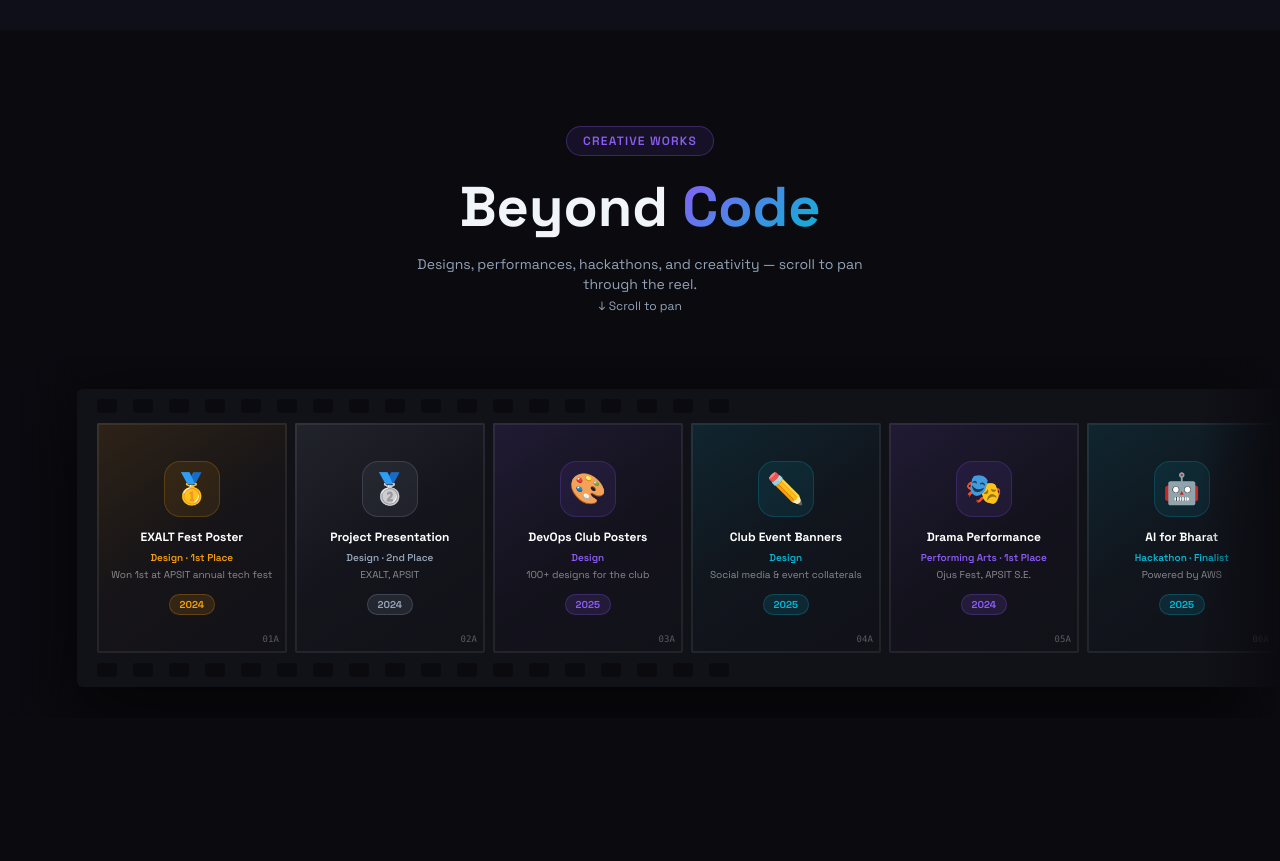
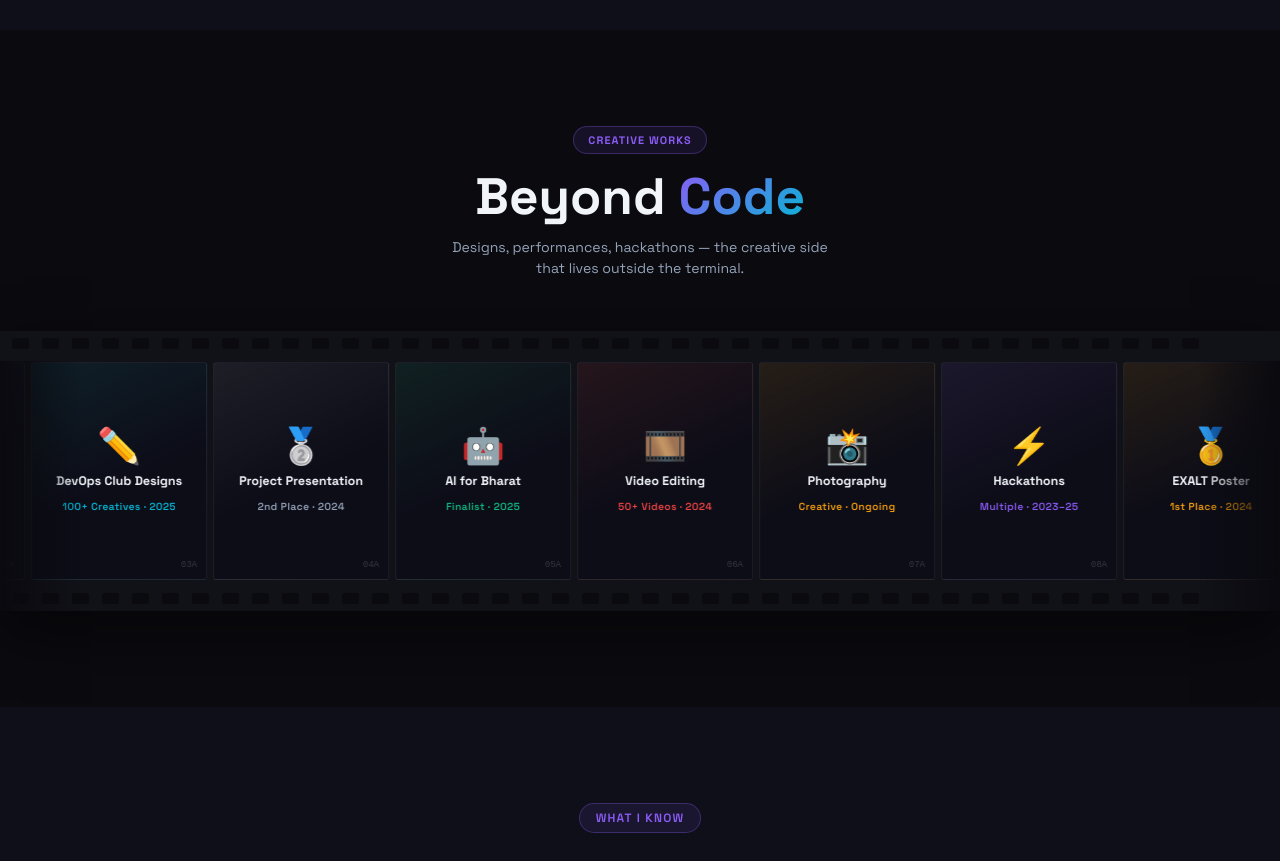
Before and after one commit to PS8760/portfolio, a React (Vite) app in the folder frontend/: page / in a window 1280 px wide. Shown: the part 3280-4141 px from the top of the page. Built offline with nearby package versions, Linux system fonts and the light colour scheme; no server answers.

Commit message:
Replace FilmStrip with auto-scrolling film reel, add CreativeWall, fix scroll progress

```diff
--- a/frontend/src/App.jsx
+++ b/frontend/src/App.jsx
@@ -27,7 +27,7 @@ export default function App() {
       <Cursor />
       <NowCoding />
       <Header />
-      <main style={{ position: 'relative', zIndex: 1 }}>
+      <main style={{ position: 'relative' }}>
         <Hero />
         <SectionReveal><About /></SectionReveal>
         <SectionReveal delay={50}><Story /></SectionReveal>
--- /dev/null
+++ b/frontend/src/components/CreativeWall.jsx
@@ -0,0 +1,161 @@
+import { useEffect, useRef } from 'react';
+import { useTheme } from '../context/ThemeContext';
+
+const items = [
+  { emoji: '🥇', title: '1st Place — Poster Competition', sub: 'EXALT, APSIT · 2024', desc: 'Designed and won first prize at the annual technical fest.', color: '#f59e0b', size: 'tall' },
+  { emoji: '🎭', title: '1st Place — Drama', sub: 'Ojus Fest, APSIT · 2024', desc: 'Performed and won the drama competition in S.E.', color: '#8b5cf6', size: 'normal' },
+  { emoji: '✏️', title: '100+ Designs', sub: 'DevOps Club · 2025', desc: 'Posters, banners, and social media creatives as Design Coordinator.', color: '#06b6d4', size: 'wide' },
+  { emoji: '🥈', title: '2nd Place — Project Presentation', sub: 'EXALT, APSIT · 2024', desc: 'Secured second prize in the project presentation event.', color: '#94a3b8', size: 'normal' },
+  { emoji: '🤖', title: 'AI for Bharat — Finalist', sub: 'Powered by AWS · 2025', desc: 'Final prototype phase of the national hackathon.', color: '#10b981', size: 'normal' },
+  { emoji: '🎞️', title: '50+ Videos Edited', sub: 'Cinematography · 2024', desc: 'Edited reels, short films, and event recaps.', color: '#ef4444', size: 'normal' },
+  { emoji: '📸', title: 'Photography', sub: 'Creative · Ongoing', desc: 'Capturing moments — a passion inherited from Aai.', color: '#f59e0b', size: 'wide' },
+  { emoji: '⚡', title: 'Multiple Hackathons', sub: 'Various · 2023–25', desc: 'Led teams, built fast, learned faster.', color: '#8b5cf6', size: 'normal' },
+];
+
+function BentoCard({ item, i }) {
+  const ref = useRef(null);
+
+  useEffect(() => {
+    const el = ref.current;
+    if (!el) return;
+    const obs = new IntersectionObserver(([e]) => {
+      if (e.isIntersecting) {
+        setTimeout(() => el.classList.add('cw-in'), i * 80);
+        obs.disconnect();
+      }
+    }, { threshold: 0.12 });
+    obs.observe(el);
+    return () => obs.disconnect();
+  }, [i]);
+
+  return (
+    <div ref={ref} className={`cw-card cw-${item.size}`} style={{ '--c': item.color }}>
+      <div className="cw-card-bg" />
+      <span className="cw-emoji">{item.emoji}</span>
+      <div className="cw-body">
+        <p className="cw-sub">{item.sub}</p>
+        <h3 className="cw-title">{item.title}</h3>
+        <p className="cw-desc">{item.desc}</p>
+      </div>
+    </div>
+  );
+}
+
+export default function CreativeWall() {
+  const { theme } = useTheme();
+  const isDark = theme === 'dark';
+
+  const bg = isDark ? '#0a0a0f' : '#f5f5f3';
+  const cardBg = isDark ? '#13131f' : '#ffffff';
+  const border = isDark ? 'rgba(255,255,255,0.07)' : 'rgba(0,0,0,0.08)';
+  const text = isDark ? '#f1f5f9' : '#111111';
+  const muted = isDark ? '#94a3b8' : '#666666';
+
+  return (
+    <section id="creative" style={{ background: bg, padding: '96px 0' }}>
+      <style>{`
+        .cw-card {
+          position: relative;
+          border-radius: 18px;
+          padding: 24px;
+          border: 1px solid ${border};
+          background: ${cardBg};
+          overflow: hidden;
+          opacity: 0;
+          transform: translateY(28px) scale(0.97);
+          transition: opacity 0.5s ease, transform 0.5s ease, border-color 0.25s, box-shadow 0.25s;
+          display: flex;
+          flex-direction: column;
+          gap: 12px;
+        }
+        .cw-card.cw-in {
+          opacity: 1;
+          transform: translateY(0) scale(1);
+        }
+        .cw-card:hover {
+          border-color: var(--c);
+          box-shadow: 0 6px 36px color-mix(in srgb, var(--c) 18%, transparent);
+          transform: translateY(-3px) scale(1);
+        }
+        .cw-card-bg {
+          position: absolute;
+          inset: 0;
+          background: radial-gradient(ellipse at 10% 90%, color-mix(in srgb, var(--c) 12%, transparent), transparent 65%);
+          pointer-events: none;
+          z-index: 0;
+        }
+        .cw-emoji {
+          font-size: 2rem;
+          position: relative;
+          z-index: 1;
+          line-height: 1;
+        }
+        .cw-body { position: relative; z-index: 1; }
+        .cw-sub {
+          font-size: 0.68rem;
+          font-weight: 700;
+          letter-spacing: 0.07em;
+          text-transform: uppercase;
+          color: var(--c);
+          margin: 0 0 5px;
+        }
+        .cw-title {
+          font-size: 0.95rem;
+          font-weight: 800;
+          color: ${text};
+          margin: 0 0 6px;
+          line-height: 1.3;
+        }
+        .cw-desc {
+          font-size: 0.78rem;
+          color: ${muted};
+          margin: 0;
+          line-height: 1.55;
+        }
+
+        /* Bento grid */
+        .cw-grid {
+          display: grid;
+          grid-template-columns: repeat(2, 1fr);
+          gap: 16px;
+          max-width: 1000px;
+          margin: 0 auto;
+          padding: 0 24px;
+        }
+        @media (min-width: 768px) {
+          .cw-grid { grid-template-columns: repeat(4, 1fr); }
+          .cw-wide { grid-column: span 2; }
+          .cw-tall { grid-row: span 2; }
+        }
+      `}</style>
+
+      {/* Header */}
+      <div style={{ textAlign: 'center', marginBottom: '52px', padding: '0 24px' }}>
+        <span style={{
+          display: 'inline-block', fontSize: '0.68rem', fontWeight: 700,
+          letterSpacing: '0.1em', textTransform: 'uppercase',
+          padding: '5px 14px', borderRadius: '999px',
+          color: '#8b5cf6', background: 'rgba(139,92,246,0.1)',
+          border: '1px solid rgba(139,92,246,0.3)', marginBottom: '14px',
+        }}>
+          Creative Works
+        </span>
+        <h2 style={{
+          fontSize: 'clamp(2rem,5vw,3.2rem)', fontWeight: 800,
+          color: text, margin: '0 0 10px', lineHeight: 1.15,
+        }}>
+          Beyond <span className="gradient-text">Code</span>
+        </h2>
+        <p style={{ fontSize: '0.88rem', color: muted, maxWidth: '400px', margin: '0 auto' }}>
+          Designs, performances, hackathons — the creative side that lives outside the terminal.
+        </p>
+      </div>
+
+      <div className="cw-grid">
+        {items.map((item, i) => (
+          <BentoCard key={i} item={item} i={i} />
+        ))}
+      </div>
+    </section>
+  );
+}
--- a/frontend/src/components/FilmStrip.jsx
+++ b/frontend/src/components/FilmStrip.jsx
@@ -1,145 +1,155 @@
-import { useEffect, useRef } from 'react';
-import gsap from 'gsap';
-import { ScrollTrigger } from 'gsap/ScrollTrigger';
 import { useTheme } from '../context/ThemeContext';
 
-gsap.registerPlugin(ScrollTrigger);
-
-// Only real creative works Pranav has mentioned
 const frames = [
-  { label: 'EXALT Fest Poster', type: 'Design · 1st Place', emoji: '🥇', color: '#f59e0b', year: '2024', desc: 'Won 1st at APSIT annual tech fest' },
-  { label: 'Project Presentation', type: 'Design · 2nd Place', emoji: '🥈', color: '#94a3b8', year: '2024', desc: 'EXALT, APSIT' },
-  { label: 'DevOps Club Posters', type: 'Design', emoji: '🎨', color: '#8b5cf6', year: '2025', desc: '100+ designs for the club' },
-  { label: 'Club Event Banners', type: 'Design', emoji: '✏️', color: '#06b6d4', year: '2025', desc: 'Social media & event collaterals' },
-  { label: 'Drama Performance', type: 'Performing Arts · 1st Place', emoji: '🎭', color: '#8b5cf6', year: '2024', desc: 'Ojus Fest, APSIT S.E.' },
-  { label: 'AI for Bharat', type: 'Hackathon · Finalist', emoji: '🤖', color: '#06b6d4', year: '2025', desc: 'Powered by AWS' },
-  { label: 'ContentGenei', type: 'Hackathon Project', emoji: '⚡', color: '#10b981', year: '2025', desc: 'AI content platform' },
-  { label: 'Video Editing', type: 'Cinematography', emoji: '🎞️', color: '#ef4444', year: '2024', desc: '50+ videos edited' },
-  { label: 'Photography', type: 'Creative', emoji: '📸', color: '#f59e0b', year: '2024', desc: 'Inspired by Aai' },
+  { emoji: '🥇', label: 'EXALT Poster', sub: '1st Place · 2024', color: '#f59e0b' },
+  { emoji: '🎭', label: 'Drama Performance', sub: '1st Place · 2024', color: '#8b5cf6' },
+  { emoji: '✏️', label: 'DevOps Club Designs', sub: '100+ Creatives · 2025', color: '#06b6d4' },
+  { emoji: '🥈', label: 'Project Presentation', sub: '2nd Place · 2024', color: '#94a3b8' },
+  { emoji: '🤖', label: 'AI for Bharat', sub: 'Finalist · 2025', color: '#10b981' },
+  { emoji: '🎞️', label: 'Video Editing', sub: '50+ Videos · 2024', color: '#ef4444' },
+  { emoji: '📸', label: 'Photography', sub: 'Creative · Ongoing', color: '#f59e0b' },
+  { emoji: '⚡', label: 'Hackathons', sub: 'Multiple · 2023–25', color: '#8b5cf6' },
 ];
 
+const doubled = [...frames, ...frames];
+
 export default function FilmStrip() {
-  const stripRef = useRef(null);
-  const trackRef = useRef(null);
-  const sectionRef = useRef(null);
   const { theme } = useTheme();
   const isDark = theme === 'dark';
 
-  const c = {
-    bg: isDark ? '#0a0a0f' : '#ffffff',
-    text: isDark ? '#f1f5f9' : '#111111',
-    muted: isDark ? '#94a3b8' : '#555555',
-    filmBg: '#111118',
-    hole: isDark ? '#0a0a0f' : '#222230',
-  };
+  return (
+    <section id="creative" style={{
+      background: isDark ? '#0a0a0f' : '#f5f5f3',
+      padding: '96px 0',
+    }}>
+      <style>{`
+        @keyframes filmroll {
+          0%   { transform: translateX(0); }
+          100% { transform: translateX(-50%); }
+        }
+        .fs-track {
+          display: flex;
+          width: max-content;
+          animation: filmroll 30s linear infinite;
+          will-change: transform;
+        }
+        .fs-track:hover { animation-play-state: paused; }
+        .fs-frame {
+          flex-shrink: 0;
+          width: 176px;
+          height: 218px;
+          margin: 0 3px;
+          border-radius: 3px;
+          border: 1.5px solid rgba(255,255,255,0.07);
+          display: flex;
+          flex-direction: column;
+          align-items: center;
+          justify-content: center;
+          gap: 10px;
+          position: relative;
+          transition: border-color 0.2s, transform 0.2s;
+          cursor: default;
+        }
+        .fs-frame:hover {
+          border-color: var(--fc);
+          transform: scaleY(1.03);
+          z-index: 2;
+        }
+        .fs-num {
+          position: absolute;
+          bottom: 7px; right: 9px;
+          font-size: 9px;
+          font-family: monospace;
+          color: rgba(255,255,255,0.18);
+          user-select: none;
+        }
+        .fs-holes {
+          display: flex;
+          align-items: center;
+          gap: 13px;
+          padding: 7px 12px;
+          width: max-content;
+        }
+        .fs-hole {
+          width: 17px;
+          height: 11px;
+          border-radius: 3px;
+          flex-shrink: 0;
+        }
+      `}</style>
 
-  useEffect(() => {
-    const ctx = gsap.context(() => {
-      const totalWidth = trackRef.current.scrollWidth - stripRef.current.offsetWidth;
-
-      gsap.to(trackRef.current, {
-        x: -totalWidth,
-        ease: 'none',
-        scrollTrigger: {
-          trigger: sectionRef.current,
-          start: 'top top',
-          end: () => `+=${totalWidth * 1.1}`,
-          scrub: 1.2,
-          pin: true,
-          anticipatePin: 1,
-        },
-      });
-
-      gsap.fromTo('.filmstrip-header', { opacity: 0, y: 30 }, {
-        opacity: 1, y: 0, duration: 0.8, ease: 'power3.out',
-        scrollTrigger: { trigger: '.filmstrip-header', start: 'top 85%' },
-      });
-    }, sectionRef);
-    return () => ctx.revert();
-  }, []);
-
-  const holes = Array.from({ length: 18 });
-
-  return (
-    <section id="creative" ref={sectionRef} style={{ background: c.bg, position: 'relative', zIndex: 1 }}>
-      <div className="filmstrip-header text-center pt-24 pb-10 px-6">
-        <span className="inline-flex items-center gap-2 text-xs font-semibold tracking-widest uppercase px-4 py-1.5 rounded-full border mb-4"
-          style={{ color: '#8b5cf6', background: 'rgba(139,92,246,0.1)', borderColor: 'rgba(139,92,246,0.3)' }}>
-          Creative Works
-        </span>
-        <h2 className="font-extrabold leading-tight" style={{ fontSize: 'clamp(2rem,5vw,3.5rem)', color: c.text }}>
+      {/* Header */}
+      <div style={{ textAlign: 'center', marginBottom: '52px', padding: '0 24px' }}>
+        <span style={{
+          display: 'inline-block', fontSize: '0.68rem', fontWeight: 700,
+          letterSpacing: '0.1em', textTransform: 'uppercase',
+          padding: '5px 14px', borderRadius: '999px',
+          color: '#8b5cf6', background: 'rgba(139,92,246,0.1)',
+          border: '1px solid rgba(139,92,246,0.3)', marginBottom: '14px',
+        }}>Creative Works</span>
+        <h2 style={{
+          fontSize: 'clamp(2rem,5vw,3.2rem)', fontWeight: 800, lineHeight: 1.15,
+          color: isDark ? '#f1f5f9' : '#111111', margin: '0 0 10px',
+        }}>
           Beyond <span className="gradient-text">Code</span>
         </h2>
-        <p className="mt-3 text-sm max-w-md mx-auto" style={{ color: c.muted }}>
-          Designs, performances, hackathons, and creativity — scroll to pan through the reel.
+        <p style={{ fontSize: '0.88rem', color: isDark ? '#94a3b8' : '#666', maxWidth: '400px', margin: '0 auto' }}>
+          Designs, performances, hackathons — the creative side that lives outside the terminal.
         </p>
-        <p className="mt-2 text-xs animate-bounce" style={{ color: c.muted }}>↓ Scroll to pan</p>
       </div>
 
-      {/* Film strip viewport */}
-      <div ref={stripRef} className="overflow-hidden relative" style={{ height: '360px' }}>
-        <div ref={trackRef} className="flex items-center h-full" style={{ width: 'max-content', paddingLeft: '6vw', paddingRight: '6vw' }}>
-
-          <div className="relative flex flex-col" style={{ background: c.filmBg, borderRadius: '6px', boxShadow: '0 24px 80px rgba(0,0,0,0.6)' }}>
+      {/* Reel wrapper — overflow hidden only on x */}
+      <div style={{ overflowX: 'hidden', background: '#111118', boxShadow: '0 20px 60px rgba(0,0,0,0.45)' }}>
 
         {/* Top sprocket holes */}
-            <div className="flex items-center gap-4 px-5 py-2.5">
-              {holes.map((_, i) => (
-                <div key={i} className="w-5 h-3.5 rounded flex-shrink-0" style={{ background: c.hole }} />
+        <div style={{ overflowX: 'hidden' }}>
+          <div className="fs-holes">
+            {Array.from({ length: 40 }).map((_, i) => (
+              <div key={i} className="fs-hole" style={{ background: isDark ? '#0a0a0f' : '#1a1a2e' }} />
             ))}
+          </div>
         </div>
 
         {/* Frames */}
-            <div className="flex gap-2 px-5">
-              {frames.map((frame, i) => (
-                <div key={i} className="flex-shrink-0 relative group"
-                  style={{ width: '190px', height: '230px' }}>
-                  {/* Frame border lines (film gate) */}
-                  <div className="absolute inset-0" style={{ border: '2px solid rgba(255,255,255,0.07)', borderRadius: '2px' }} />
-
-                  {/* Frame content */}
-                  <div className="w-full h-full flex flex-col items-center justify-center gap-3 transition-all duration-400 group-hover:scale-[1.03]"
-                    style={{ background: `linear-gradient(145deg, ${frame.color}20, ${frame.color}06, transparent)` }}>
-                    <div className="w-14 h-14 rounded-2xl flex items-center justify-center text-3xl"
-                      style={{ background: `${frame.color}18`, border: `1px solid ${frame.color}35` }}>
-                      {frame.emoji}
-                    </div>
-                    <div className="text-center px-3">
-                      <p className="text-white text-xs font-bold leading-snug">{frame.label}</p>
-                      <p className="text-[10px] mt-1 font-semibold" style={{ color: frame.color }}>{frame.type}</p>
-                      <p className="text-[10px] mt-0.5 opacity-50 text-white">{frame.desc}</p>
-                    </div>
-                    <span className="text-[10px] px-2.5 py-0.5 rounded-full font-bold"
-                      style={{ background: `${frame.color}22`, color: frame.color, border: `1px solid ${frame.color}40` }}>
-                      {frame.year}
+        <div style={{ padding: '6px 0' }}>
+          <div className="fs-track">
+            {doubled.map((f, i) => (
+              <div
+                key={i}
+                className="fs-frame"
+                style={{
+                  '--fc': f.color,
+                  background: `linear-gradient(155deg, ${f.color}18 0%, #0d0d18 55%)`,
+                }}
+              >
+                <span style={{ fontSize: '2.2rem', lineHeight: 1 }}>{f.emoji}</span>
+                <span style={{ fontSize: '0.78rem', fontWeight: 800, color: '#f1f5f9', textAlign: 'center', padding: '0 10px', lineHeight: 1.3 }}>
+                  {f.label}
                 </span>
-                  </div>
-
-                  {/* Frame number (film aesthetic) */}
-                  <div className="absolute bottom-1.5 right-2 text-[9px] font-mono opacity-30 text-white select-none">
-                    {String(i + 1).padStart(2, '0')}A
-                  </div>
+                <span style={{ fontSize: '0.64rem', fontWeight: 600, color: f.color, letterSpacing: '0.04em', textAlign: 'center' }}>
+                  {f.sub}
+                </span>
+                <span className="fs-num">{String((i % frames.length) + 1).padStart(2, '0')}A</span>
               </div>
             ))}
           </div>
+        </div>
 
         {/* Bottom sprocket holes */}
-            <div className="flex items-center gap-4 px-5 py-2.5">
-              {holes.map((_, i) => (
-                <div key={i} className="w-5 h-3.5 rounded flex-shrink-0" style={{ background: c.hole }} />
+        <div style={{ overflowX: 'hidden' }}>
+          <div className="fs-holes">
+            {Array.from({ length: 40 }).map((_, i) => (
+              <div key={i} className="fs-hole" style={{ background: isDark ? '#0a0a0f' : '#1a1a2e' }} />
             ))}
           </div>
         </div>
       </div>
 
-        {/* Edge vignettes */}
-        <div className="absolute inset-y-0 left-0 w-20 pointer-events-none z-10"
-          style={{ background: `linear-gradient(to right, ${c.bg}, transparent)` }} />
-        <div className="absolute inset-y-0 right-0 w-20 pointer-events-none z-10"
-          style={{ background: `linear-gradient(to left, ${c.bg}, transparent)` }} />
+      {/* Side fades */}
+      <div style={{ position: 'relative', height: 0 }}>
+        <div style={{ position: 'absolute', top: '-250px', left: 0, width: '80px', height: '250px', background: `linear-gradient(to right, ${isDark ? '#0a0a0f' : '#f5f5f3'}, transparent)`, pointerEvents: 'none', zIndex: 3 }} />
+        <div style={{ position: 'absolute', top: '-250px', right: 0, width: '80px', height: '250px', background: `linear-gradient(to left, ${isDark ? '#0a0a0f' : '#f5f5f3'}, transparent)`, pointerEvents: 'none', zIndex: 3 }} />
       </div>
-
-      <div className="pb-24" />
     </section>
   );
 }
--- a/frontend/src/components/ScrollProgress.jsx
+++ b/frontend/src/components/ScrollProgress.jsx
@@ -1,24 +1,31 @@
 import { useEffect, useState } from 'react';
+import { ScrollTrigger } from 'gsap/ScrollTrigger';
 
 export default function ScrollProgress() {
   const [pct, setPct] = useState(0);
 
   useEffect(() => {
-    const onScroll = () => {
+    const calc = () => {
       const el = document.documentElement;
       const scrolled = el.scrollTop || document.body.scrollTop;
       const total = el.scrollHeight - el.clientHeight;
       setPct(total > 0 ? (scrolled / total) * 100 : 0);
     };
-    window.addEventListener('scroll', onScroll, { passive: true });
-    return () => window.removeEventListener('scroll', onScroll);
+
+    window.addEventListener('scroll', calc, { passive: true });
+    // Recalculate when GSAP adds/removes pin spacers (changes scrollHeight)
+    ScrollTrigger.addEventListener('refresh', calc);
+
+    return () => {
+      window.removeEventListener('scroll', calc);
+      ScrollTrigger.removeEventListener('refresh', calc);
+    };
   }, []);
 
   return (
     <div style={{
       position: 'fixed', top: 0, left: 0, right: 0,
       height: '3px', zIndex: 9997, pointerEvents: 'none',
-      background: 'transparent',
     }}>
       <div style={{
         height: '100%',
```
Lines whose indentation alone changed are shown as unchanged.
